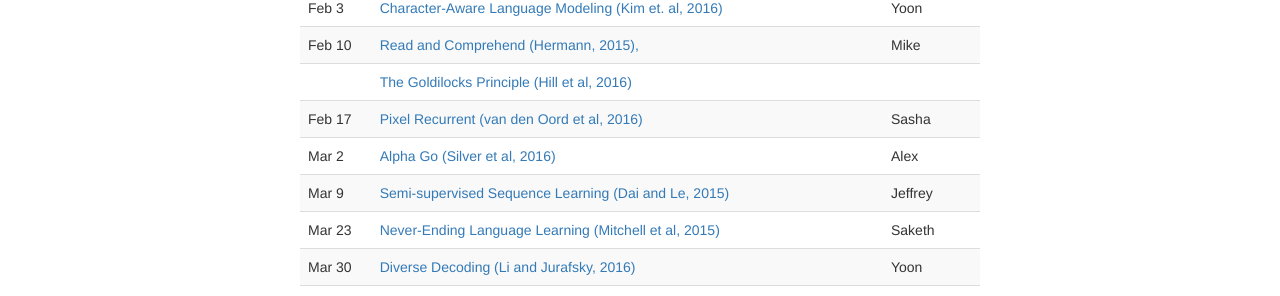
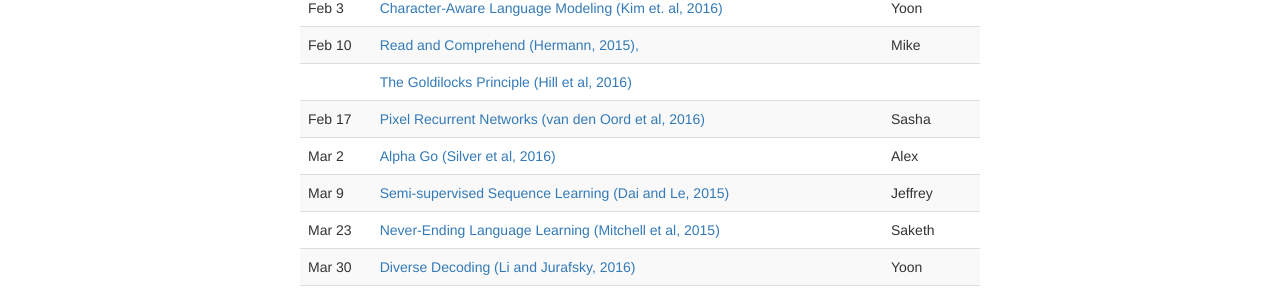
Before and after one commit to harvardnlp/harvardnlp.github.io, a Jekyll site: the page built from reading.md, in a window 1280 px wide. Shown: the part 361-657 px from the top of the page. Built offline with Jekyll 4.4.1, drawn with Linux system fonts in a browser that asks for light colours.

Commit message:
Template

```diff
--- a/_data/meetings.yaml
+++ b/_data/meetings.yaml
@@ -13,7 +13,7 @@
       cite: 2015arXiv151102301H
       presenter:
     - date: Feb 17
-      paper: Pixel Recurrent  (van den Oord et al, 2016)
+      paper: Pixel Recurrent Networks (van den Oord et al, 2016)
       cite: 2016arXiv160106759V
       presenter: Sasha
     - date: Mar 2
--- a/_data/members.yaml
+++ b/_data/members.yaml
@@ -5,7 +5,7 @@
       url: "http://www.eecs.harvard.edu/shieber/"
       pic: "http://www.eecs.harvard.edu/shieber/Photos/Media/Images/2.jpg"
       title : Professor
-    - name : Alexander Rush
+    - name : Alexander<br> Rush
       email : srush@seas.harvard.edu
       github: srush
       url: "http://rush.seas.harvard.edu/"
@@ -29,7 +29,7 @@
       githubid: 13193139
       url: "http://github.com/vkrakovna"
 
-    - name : Allen Schmaltz
+    - name : Allen<br> Schmaltz
       github: allenschmaltz
       githubid: 2748209
       email : blank
```
Also changed, not shown: 2 other files.
